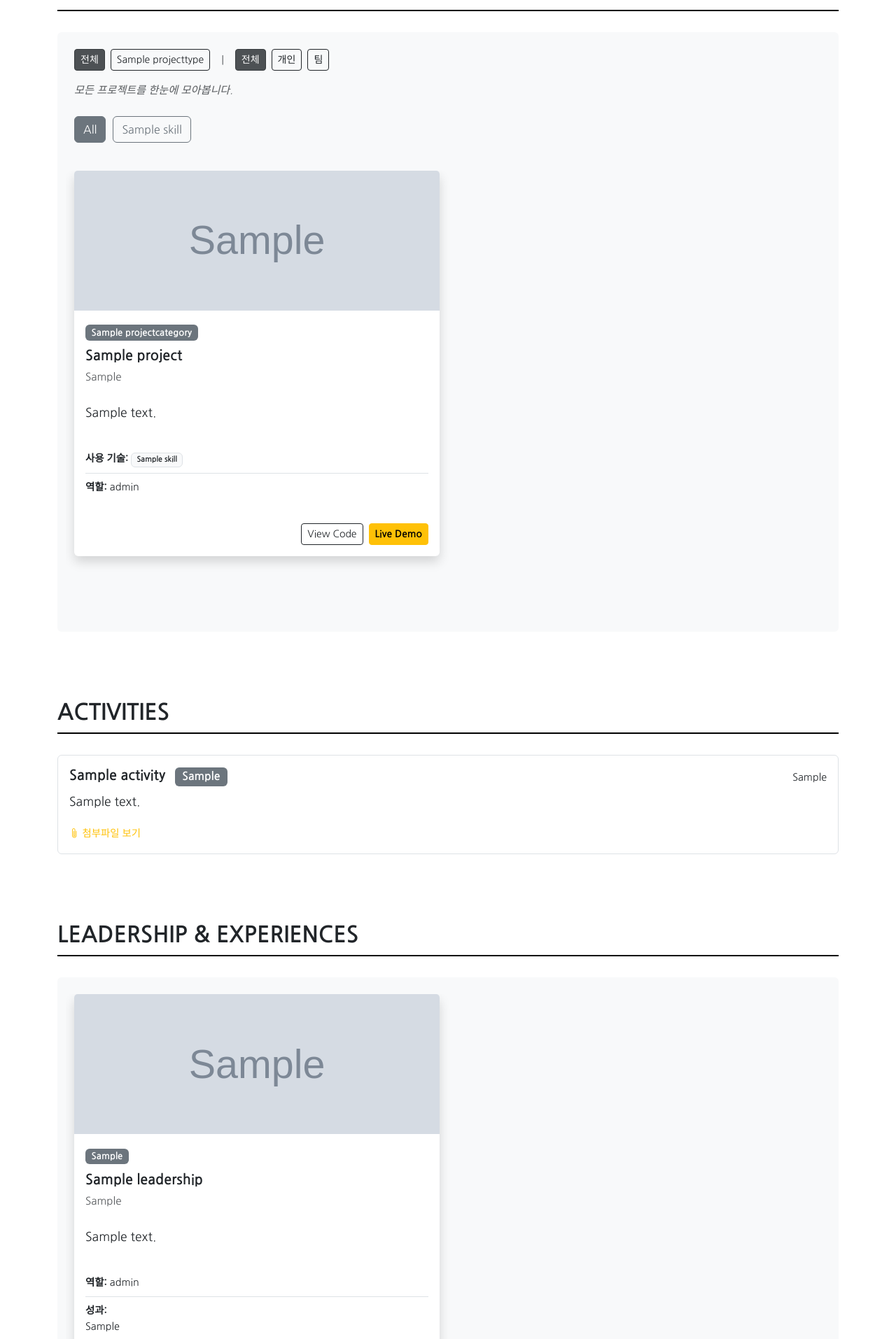
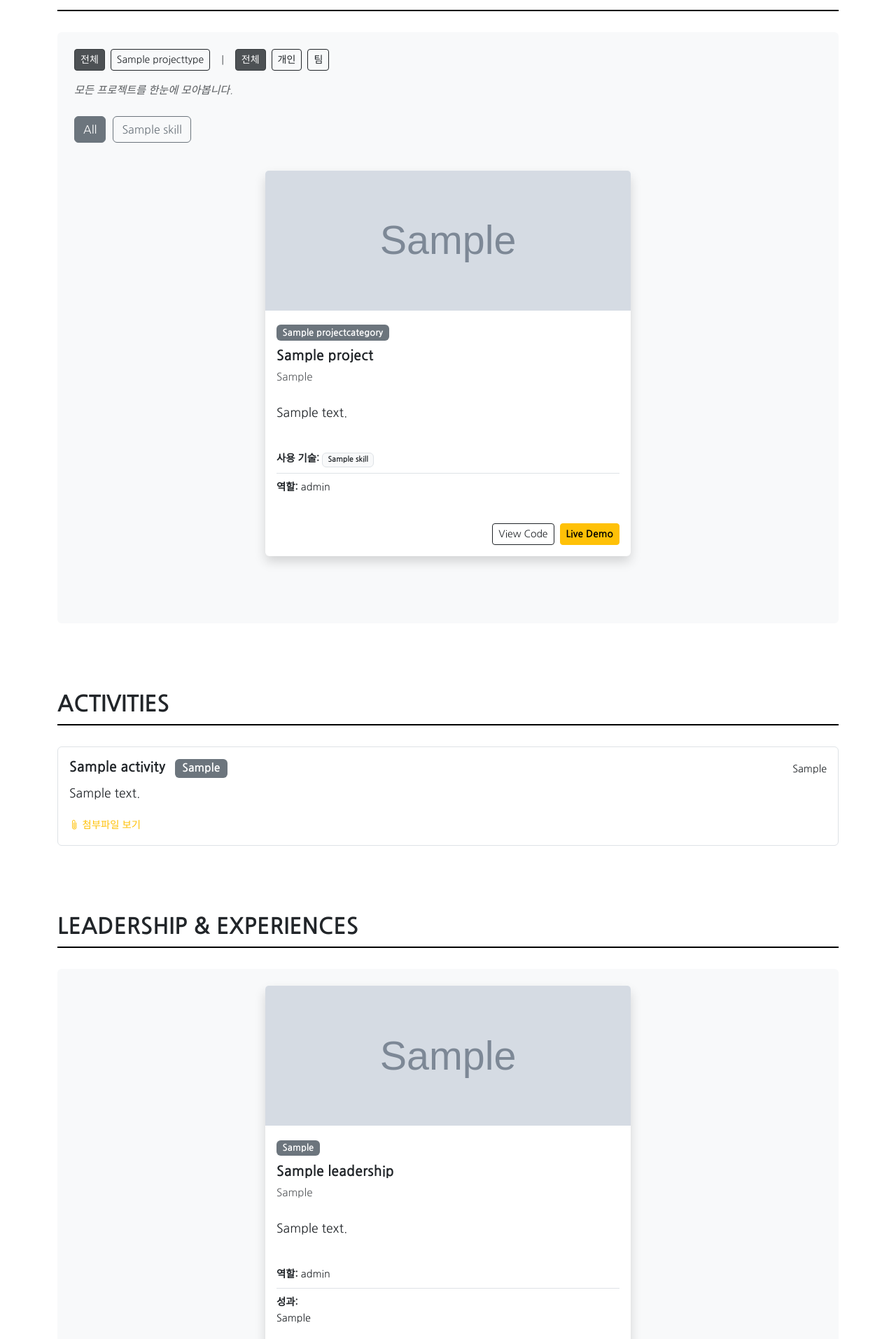
Before and after one commit to jhHa0320/about-me, a Django app: page / in a window 1280 px wide. Shown: the part 1390-3304 px from the top of the page at 70% size. Run offline with Django 5.2, Linux system fonts and the light colour scheme; tables that the repository leaves empty hold one stand-in row (values such as "Sample post"); grey boxes marked "Sample" are stand-in pictures.

Commit message:
모바일에서 가로 스크롤 도입 시 PC 버전에도 적용되는 문제 해결(PC는 6개씩 보여주고 페이지네이션, 모바일은 일렬로 보여주고 가로스크롤 유지)

```diff
--- a/portfolio/templates/portfolio/base.html
+++ b/portfolio/templates/portfolio/base.html
@@ -287,20 +287,18 @@
                 font-size: 1.25rem !important;
             }
 
-            /* 프로젝트 및 리더십 모바일 가로 스크롤 스타일 */
             #project-list,
             #leadership-list {
                 display: flex !important;
                 flex-wrap: nowrap !important;
                 overflow-x: auto !important;
+                align-items: flex-start !important;
                 scroll-snap-type: x mandatory;
                 -webkit-overflow-scrolling: touch;
                 padding-bottom: 20px;
                 gap: 15px;
                 scrollbar-width: none;
-                /* Firefox */
                 -ms-overflow-style: none;
-                /* IE/Edge */
             }
 
             #project-list::-webkit-scrollbar,
@@ -330,6 +328,29 @@
 
             .profile-name-responsive {
                 font-size: 1.75rem;
+            }
+
+            /* PC 버전 스타일 복구 및 하나씩 보기 기조 */
+            #project-list,
+            #leadership-list {
+                display: flex !important;
+                flex-wrap: wrap !important;
+                overflow-x: visible !important;
+                justify-content: center;
+                gap: 0;
+            }
+
+            .project-item,
+            #leadership-list>.col-md-6 {
+                flex: 0 0 50% !important;
+                /* PC에서 2열로 배치하여 6개 표시 */
+                max-width: 50% !important;
+                scroll-snap-align: none;
+                margin-bottom: 2rem !important;
+            }
+
+            #pagination-controls-wrapper {
+                display: block !important;
             }
         }
 
--- a/portfolio/templates/portfolio/home.html
+++ b/portfolio/templates/portfolio/home.html
@@ -20,24 +20,6 @@
                         display: inline-block;
                         min-width: 80px;
                         font-weight: bold;
-                    }
-
-                    /* 프로젝트 및 리더십 모바일 가로 스크롤 스타일 */
-                    #project-list,
-                    #leadership-list {
-                        display: flex !important;
-                        flex-wrap: nowrap !important;
-                        overflow-x: auto !important;
-                        align-items: flex-start !important;
-                        /* 상단 정렬 강제 */
-                        scroll-snap-type: x mandatory;
-                        -webkit-overflow-scrolling: touch;
-                        padding-bottom: 20px;
-                        gap: 15px;
-                        scrollbar-width: none;
-                        /* Firefox */
-                        -ms-overflow-style: none;
-                        /* IE/Edge */
                     }
                 </style>
                 <p class="mb-1">
@@ -394,7 +376,7 @@
         const paginationControls = document.getElementById('pagination-controls');
 
         const isMobile = () => window.innerWidth < 768;
-        const itemsPerPage = 6;
+        const itemsPerPage = 6; // PC 버전 일람을 위해 6개로 복구
         let currentPage = 1;
         let currentType = 'all';
         let currentScope = 'all';
@@ -501,9 +483,8 @@
                     item.style.display = 'block';
                     item.classList.add('fade-in');
                 });
-                // Pagination is hidden via CSS
             } else {
-                // Desktop: Use pagination
+                // Desktop: Use premium pagination (6 per page)
                 const totalPages = Math.ceil(totalItems / itemsPerPage);
                 if (currentPage > totalPages && totalPages > 0) {
                     currentPage = 1;
```
